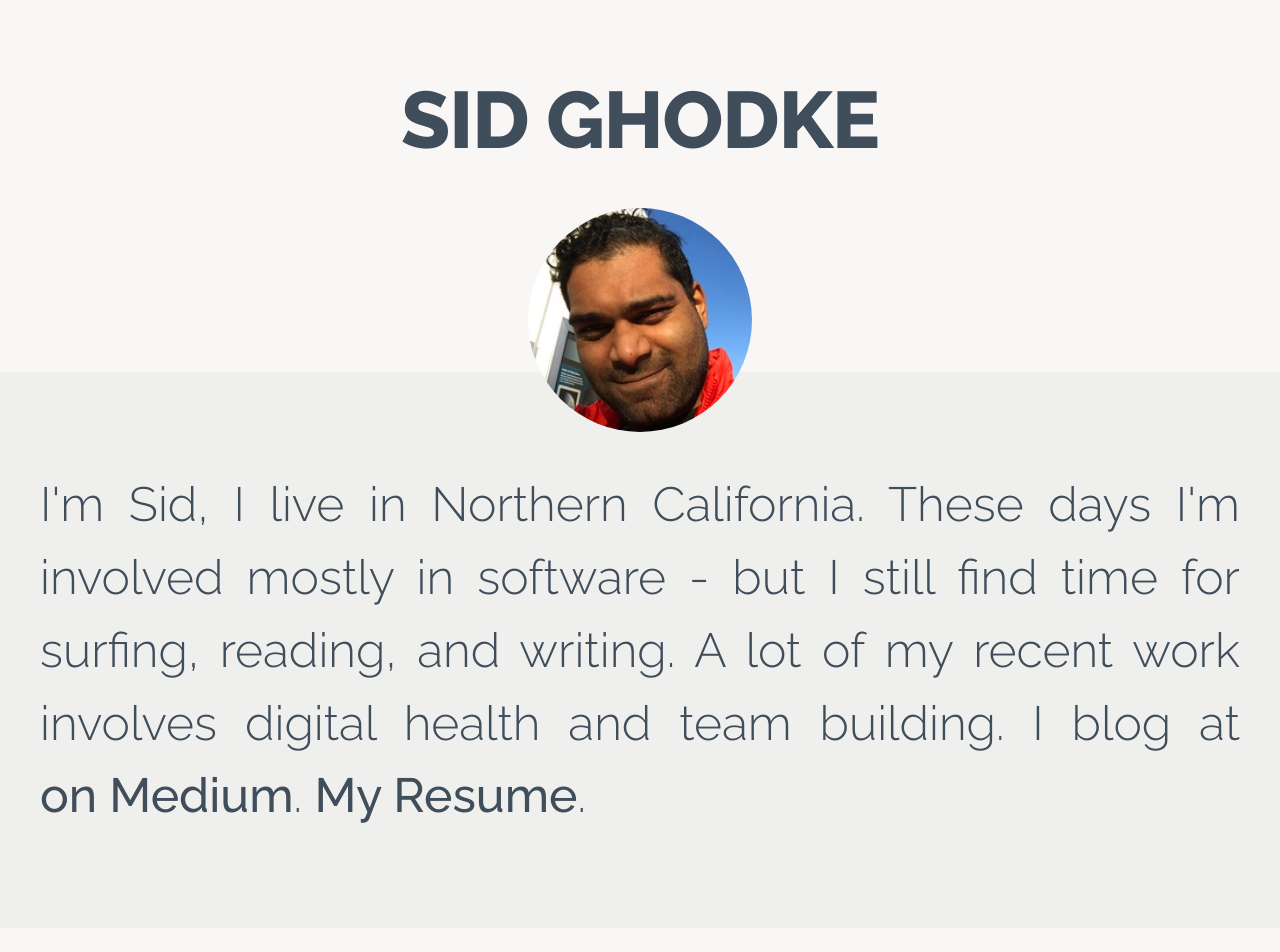
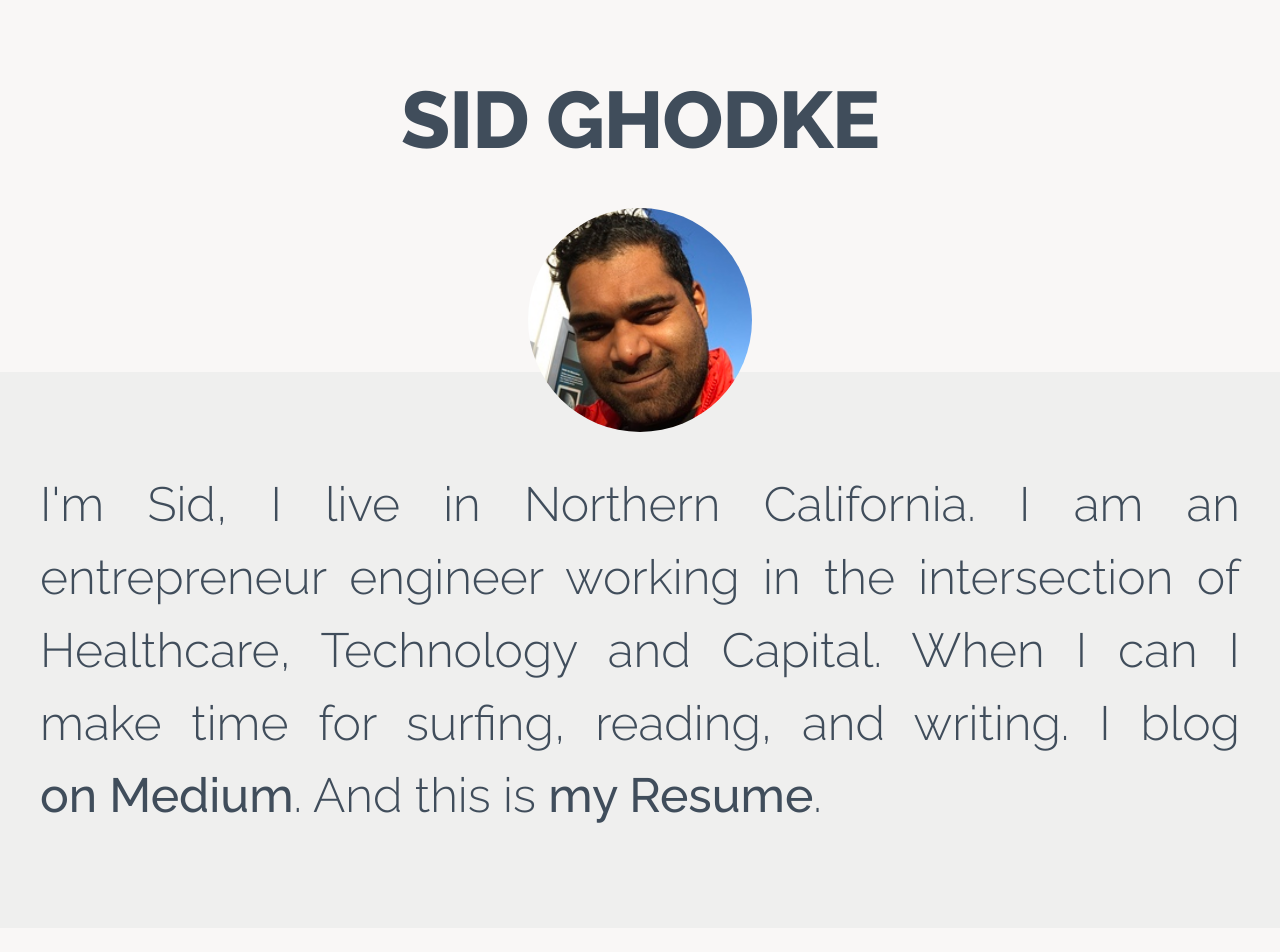
Before and after one commit to sughodke/sughodke.github.io, a Next.js app: page / in a window 1280 px wide. Shown: the top 952 px of the page. Built offline with nearby package versions, Linux system fonts and the light colour scheme.

Commit message:
Update my headline

```diff
--- a/partials/Header.js
+++ b/partials/Header.js
@@ -9,13 +9,12 @@ export default function Header() {
         <img src="/avatar.jpeg" alt="Sid Ghodke avatar"/>
     </header>
 
-    <section className={styles.about}>
-        <p>
-            I&apos;m Sid, I live in Northern California. These days I&apos;m involved mostly in software - but I still
-            find time for surfing, reading, and writing. A lot of my recent work involves
-            digital health and team building. I blog at <a href="//medium.com/@sid.ghodke">on Medium</a>.{' '}
-            <Link href="/Siddharth%20Ghodke%20(Digital%20Health%20Leader).pdf">My Resume</Link>.
-        </p>
-    </section>
+    <section className={styles.about}><p>
+        I&apos;m Sid, I live in Northern California.
+        I am an entrepreneur engineer working in the intersection of Healthcare, Technology and Capital.
+        When I can I make time for surfing, reading, and writing.
+        I blog <a href="//medium.com/@sid.ghodke">on Medium</a>.{' '}
+        And this is <Link href="/Siddharth%20Ghodke%20(Digital%20Health%20Leader).pdf">my Resume</Link>.
+    </p></section>
     </>
 }
```
